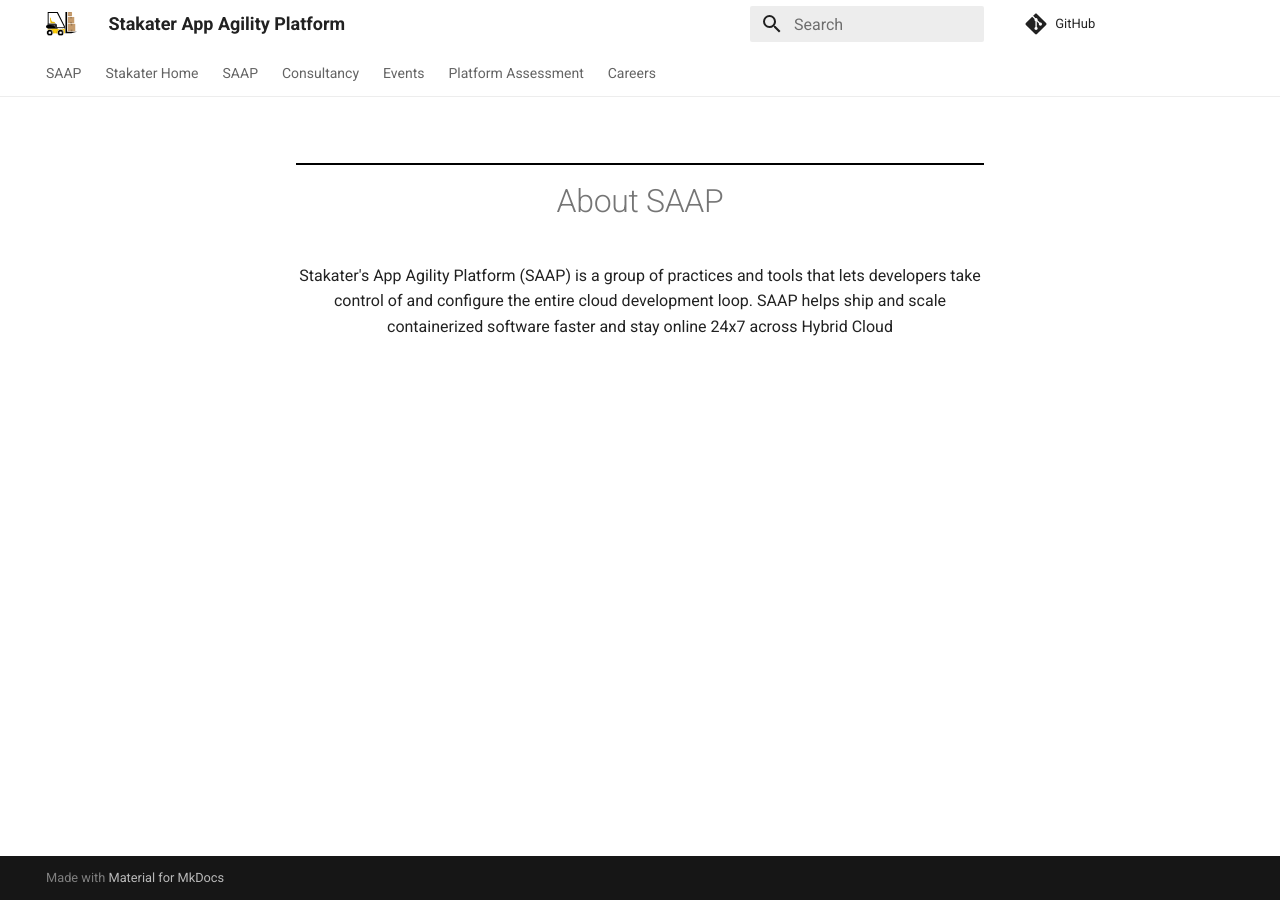
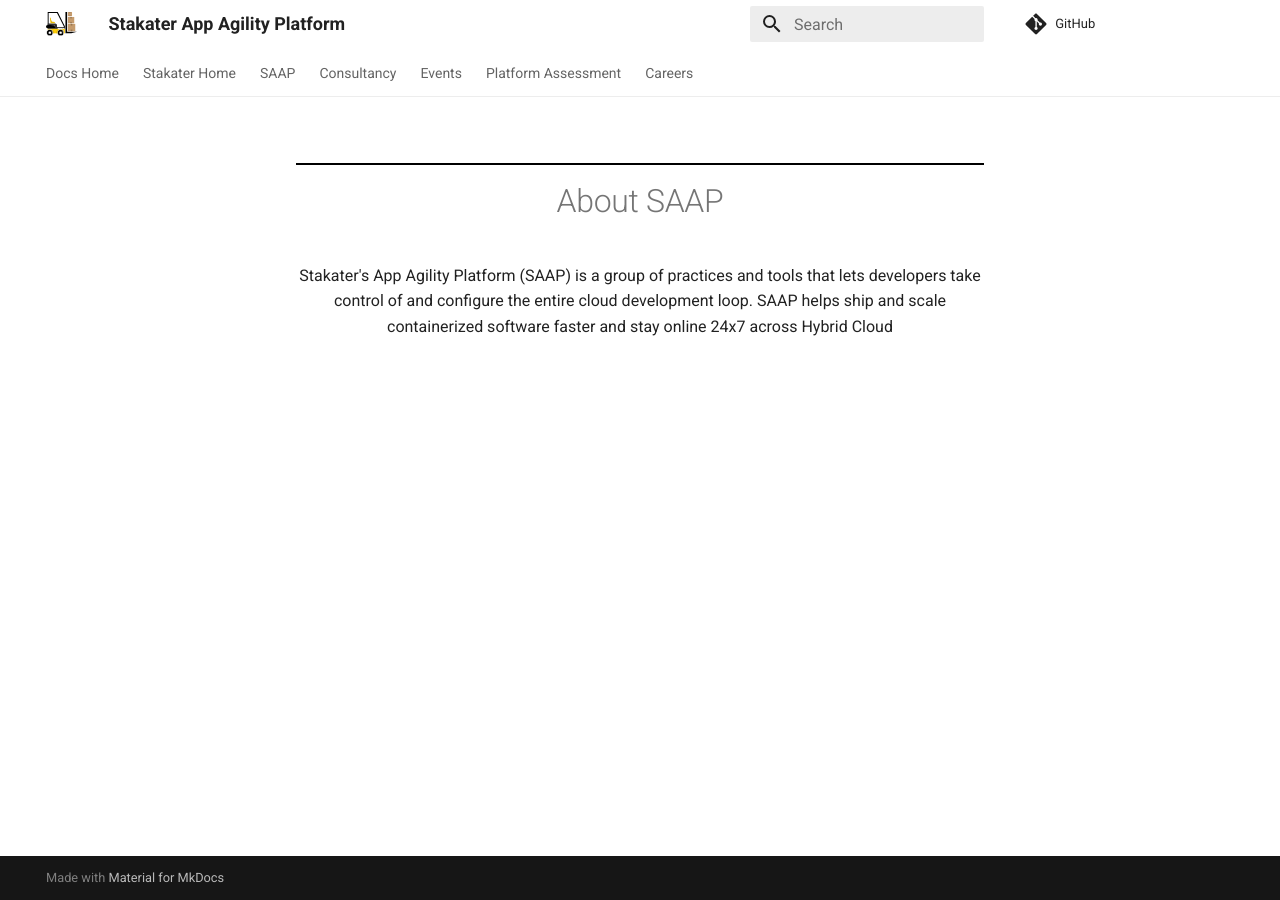
Before and after one commit to stakater/stakater-docs, an MkDocs documentation site: the page built from docs/README.md, in a window 1280 px wide. Built offline with MkDocs 1.6.1 and Material for MkDocs 9.7.7, drawn with Linux system fonts in a browser that asks for light colours; comment, search, counter and statistics services are not loaded.

Commit message:
Fix mkdocs issues

```diff
--- a/mkdocs.yml
+++ b/mkdocs.yml
@@ -2,6 +2,8 @@ site_name: Stakater App Agility Platform
 docs_dir: docs
 site_url: https://docs.stakater.com/
 repo_url: https://github.com/stakater/StakaterCloudDocs
+edit_uri: blob/main/docs/
+use_directory_urls: false
 theme:
     name: material
     prev_next_buttons_location: none
@@ -28,7 +30,7 @@ extra:
             find what they're searching for. With your consent, you're helping us to
             make our documentation better.
 nav:
-    - SAAP:
+    - Docs Home:
         - Introduction:
             - content/sre/introduction/introduction.md
             - content/sre/introduction/why-sro.md
```
